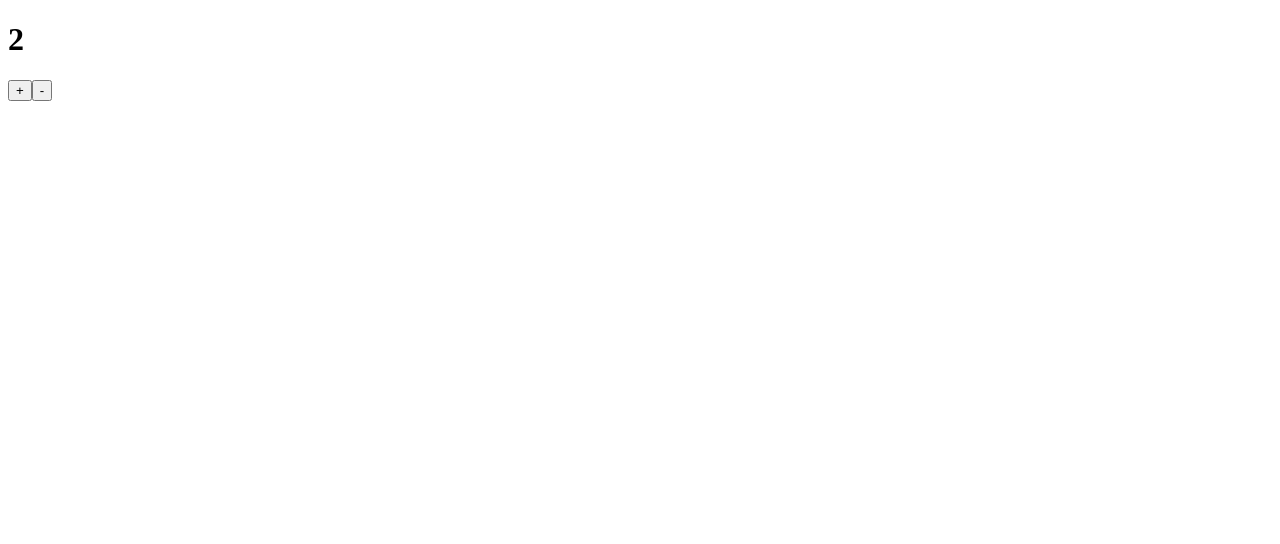
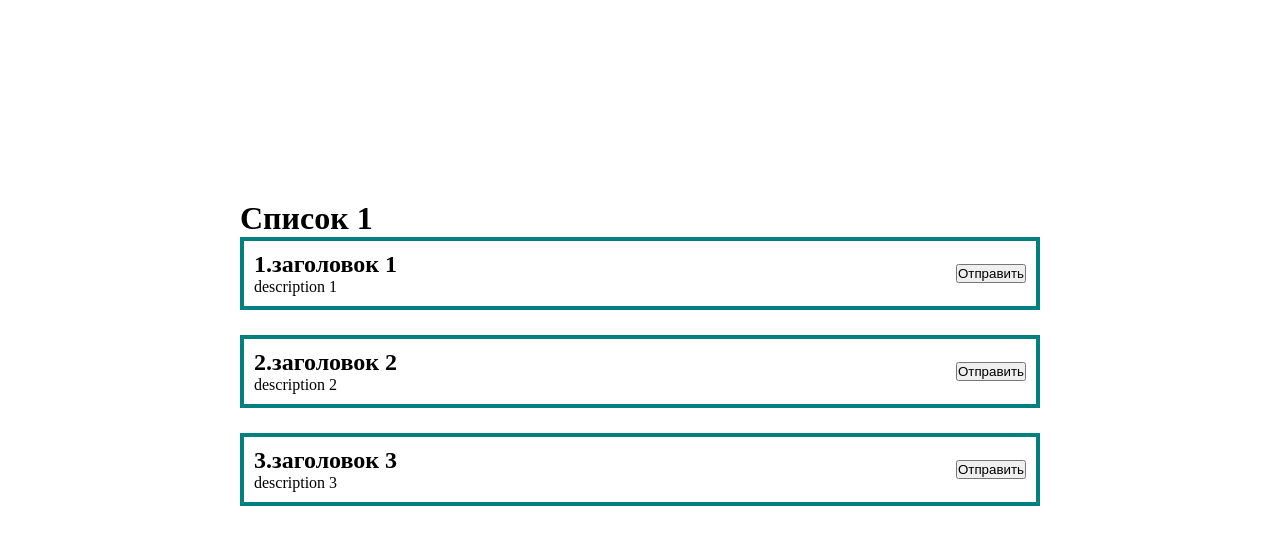
Before and after one commit to MrReedus/sultan, a React (Create React App) app: page / in a window 1280 px wide. Shown: the top 544 px of the page. Built offline with nearby package versions, Linux system fonts and the light colour scheme.

Commit message:
Добавляет рендеринг спика постов через пропсы

```diff
--- a/public/index.html
+++ b/public/index.html
@@ -4,40 +4,11 @@
     <meta charset="utf-8" />
     <link rel="icon" href="%PUBLIC_URL%/favicon.ico" />
     <meta name="viewport" content="width=device-width, initial-scale=1" />
-    <meta name="theme-color" content="#000000" />
-    <meta
-      name="description"
-      content="Web site created using create-react-app"
-    />
-    <link rel="apple-touch-icon" href="%PUBLIC_URL%/logo192.png" />
-    <!--
-      manifest.json provides metadata used when your web app is installed on a
-      user's mobile device or desktop. See https://developers.google.com/web/fundamentals/web-app-manifest/
-    -->
-    <link rel="manifest" href="%PUBLIC_URL%/manifest.json" />
-    <!--
-      Notice the use of %PUBLIC_URL% in the tags above.
-      It will be replaced with the URL of the `public` folder during the build.
-      Only files inside the `public` folder can be referenced from the HTML.
 
-      Unlike "/favicon.ico" or "favicon.ico", "%PUBLIC_URL%/favicon.ico" will
-      work correctly both with client-side routing and a non-root public URL.
-      Learn how to configure a non-root public URL by running `npm run build`.
-    -->
     <title>React App</title>
   </head>
   <body>
     <noscript>You need to enable JavaScript to run this app.</noscript>
     <div id="root"></div>
-    <!--
-      This HTML file is a template.
-      If you open it directly in the browser, you will see an empty page.
-
-      You can add webfonts, meta tags, or analytics to this file.
-      The build step will place the bundled scripts into the <body> tag.
-
-      To begin the development, run `npm start` or `yarn start`.
-      To create a production bundle, use `npm run build` or `yarn build`.
-    -->
   </body>
 </html>
--- a/src/App.js
+++ b/src/App.js
@@ -1,21 +1,20 @@
 import React from "react";
 import { useState } from "react";
+import Counter from "./components/Counter";
+import PostItem from "./components/PostItem";
+import PostList from "./components/PostList";
+import "./styles/style.css";
 
 function App() {
-  const [likes, setLikes] = useState(2);
+  const [posts, setPosts] = useState([
+    { id: "1", title: "заголовок 1", description: "description 1" },
+    { id: "2", title: "заголовок 2", description: "description 2" },
+    { id: "3", title: "заголовок 3", description: "description 3" },
+  ]);
 
-  function increment() {
-    setLikes(likes + 1);
-  }
-
-  function decrement() {
-    setLikes(likes - 1);
-  }
   return (
     <div className="App">
-      <h1>{likes}</h1>
-      <button onClick={increment}>+</button>
-      <button onClick={decrement}>-</button>
+      <PostList posts={posts} title={"Список 1"} />
     </div>
   );
 }
--- /dev/null
+++ b/src/components/Counter.jsx
@@ -0,0 +1,23 @@
+import React from "react";
+import { useState } from "react";
+
+const Counter = function () {
+  function increment() {
+    setCount(count + 1);
+  }
+
+  function decrement() {
+    setCount(count - 1);
+  }
+  const [count, setCount] = useState(0);
+
+  return (
+    <div>
+      <h1>{count}</h1>
+      <button onClick={increment}>+</button>
+      <button onClick={decrement}>-</button>
+    </div>
+  );
+};
+
+export default Counter;
--- /dev/null
+++ b/src/components/PostItem.jsx
@@ -0,0 +1,19 @@
+import React from "react";
+
+const PostItem = function (props) {
+  return (
+    <div className="post">
+      <div className="post__wrapper">
+        <h2 className="post__title">
+          <b>{props.post.id}.</b>
+          {props.post.title}
+        </h2>
+        <div className="post__description">{props.post.description}</div>
+      </div>
+
+      <button className="post__button">Отправить</button>
+    </div>
+  );
+};
+
+export default PostItem;
--- /dev/null
+++ b/src/components/PostList.jsx
@@ -0,0 +1,15 @@
+import React from "react";
+import PostItem from "./PostItem";
+
+const PostList = function ({ posts, title }) {
+  return (
+    <div>
+      <h1>{title}</h1>
+      {posts.map((post) => (
+        <PostItem post={post} key={post.id} />
+      ))}
+    </div>
+  );
+};
+
+export default PostList;
--- /dev/null
+++ b/src/styles/style.css
@@ -0,0 +1,25 @@
+* {
+  margin: 0;
+  padding: 0;
+  box-sizing: border-box;
+}
+.App {
+  width: 800px;
+  margin: 0 auto;
+  height: auto;
+  padding-top: 200px;
+}
+.title {
+  margin-bottom: 10px;
+}
+.post {
+  border: 4px solid teal;
+  padding: 10px;
+  display: flex;
+  justify-content: space-between;
+  align-items: center;
+  margin-bottom: 25px;
+}
+
+.post__wrapper {
+}
```
